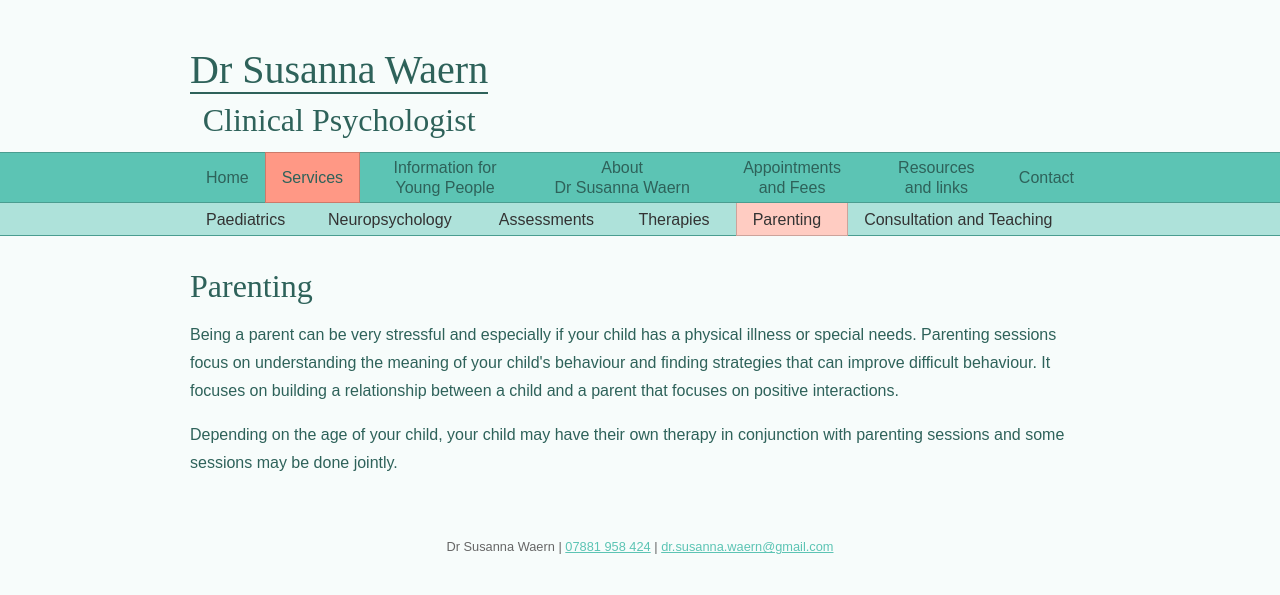
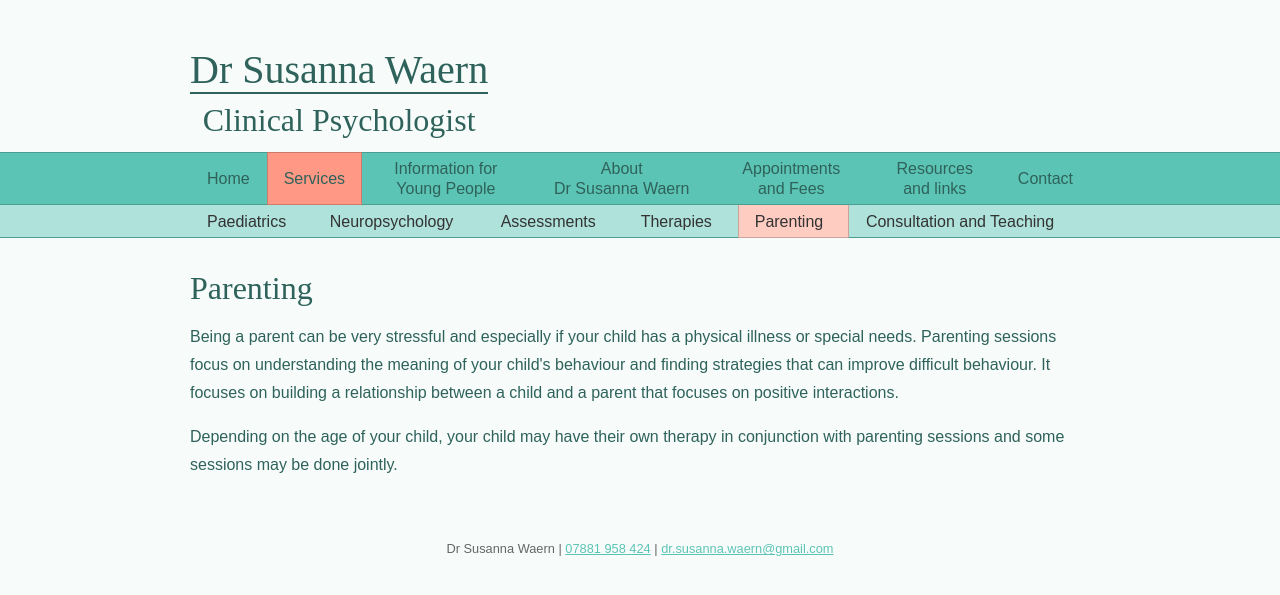
Before and after one commit to drsusannawaern/drsusannawaern.github.io, a Jekyll site: the page built from services/parenting.html, in a window 1280 px wide. Shown: the top 595 px of the page. Built offline with Jekyll 4.4.1, drawn with Linux system fonts in a browser that asks for light colours; some web fonts are replaced.

Commit message:
Stop the navigation from jumping two pixels.

```diff
--- a/_sass/site_header.scss
+++ b/_sass/site_header.scss
@@ -46,6 +46,7 @@
     width: 100% / 7;
     display: table-cell;
     vertical-align: middle;
+    border: 1px solid transparent;
   }
 
   a {
@@ -64,5 +65,5 @@
 body.resources .site-header nav li.resources,
 body.contact .site-header nav li.contact {
   background: $navigation-active-background-color;
-  border: 1px solid $navigation-active-border-color;
+  border-color: $navigation-active-border-color;
 }
--- a/_sass/site_main.scss
+++ b/_sass/site_main.scss
@@ -16,6 +16,8 @@
     width: 100% / 6;
     display: table-cell;
     vertical-align: middle;
+    border: 1px solid transparent;
+    border-top: none;
   }
 
   a {
@@ -35,6 +37,5 @@
 body.parenting .site-main nav li.parenting,
 body.consultation-and-teaching .site-main nav li.consultation-and-teaching {
   background: $sub-navigation-active-background-color;
-  border: 1px solid $sub-navigation-active-border-color;
-  border-top: none;
+  border-color: $sub-navigation-active-border-color;
 }
```
